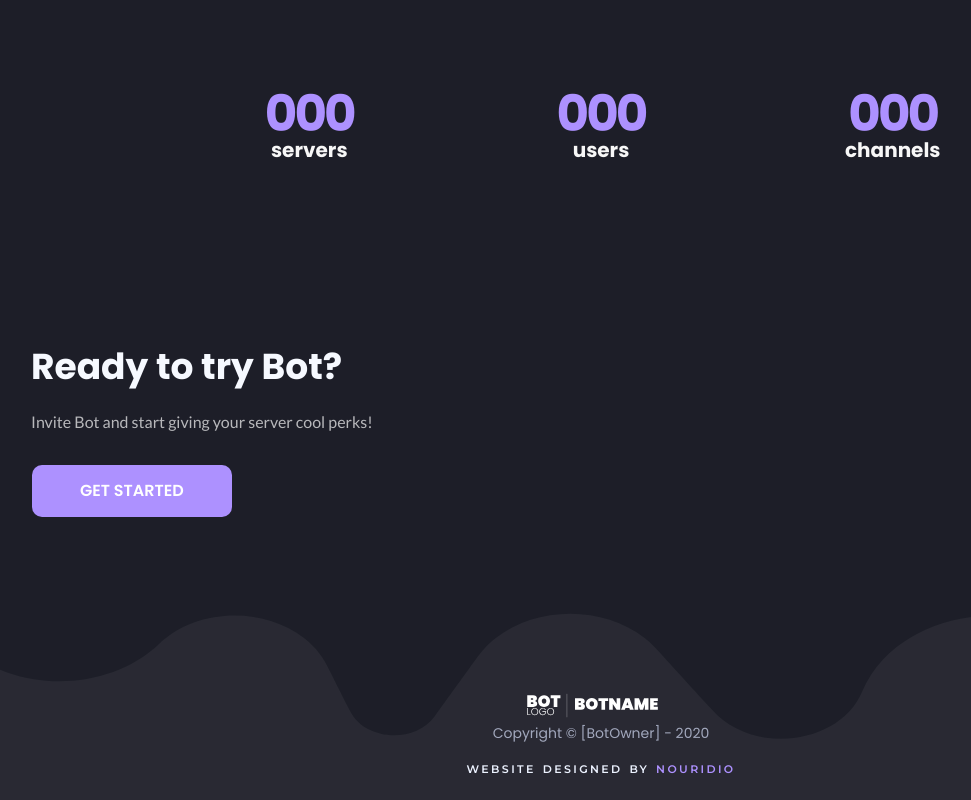
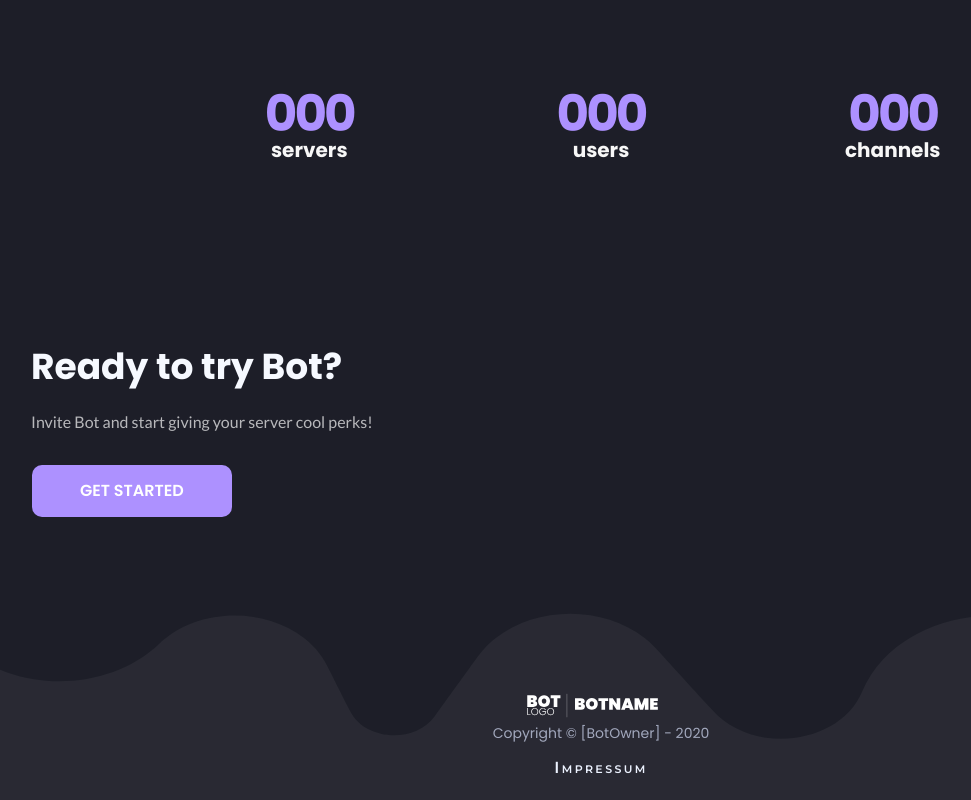
Before and after one commit to Kalle-1971/dashboard_example, a plain HTML site: page index.html in a window 1280 px wide. Shown: the part 1650-2450 px from the top of the page, without its empty margins (39-1010 px from the left). Drawn offline with nearby package versions, Linux system fonts and the light colour scheme.

Commit message:
Update index.html

```diff
--- a/index.html
+++ b/index.html
@@ -118,7 +118,7 @@
             <img src="assets/BotLogoWord.svg" width="150"><br />
             Copyright © [BotOwner] - 2020
         </div><br/>
-        <div class="nouridio">website designed by <a href="https://nouridio.com"> nouridio</a></div>
+        <div class="nouridio">Impressum<a href="https://dash.robin-it.de/impressum"></a></div>
     </di
 </div>
 <script src="https://code.jquery.com/jquery-3.3.1.slim.min.js" integrity="sha384-q8i/X+965DzO0rT7abK41JStQIAqVgRVzpbzo5smXKp4YfRvH+8abtTE1Pi6jizo" crossorigin="anonymous"></script>
```
